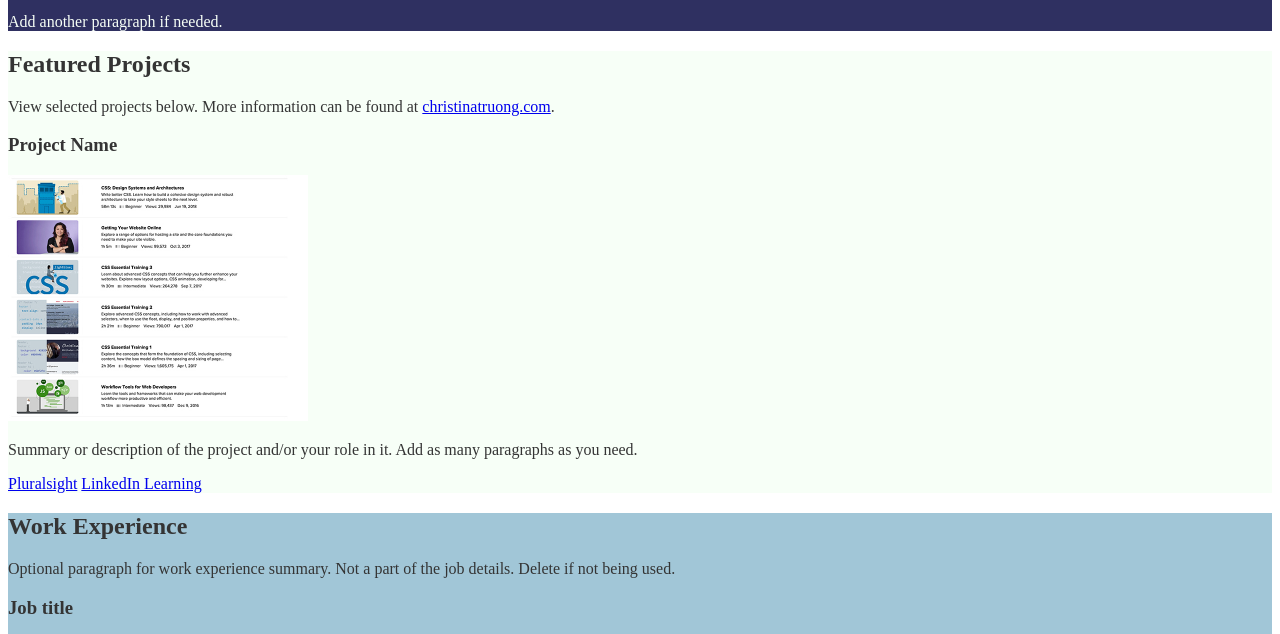
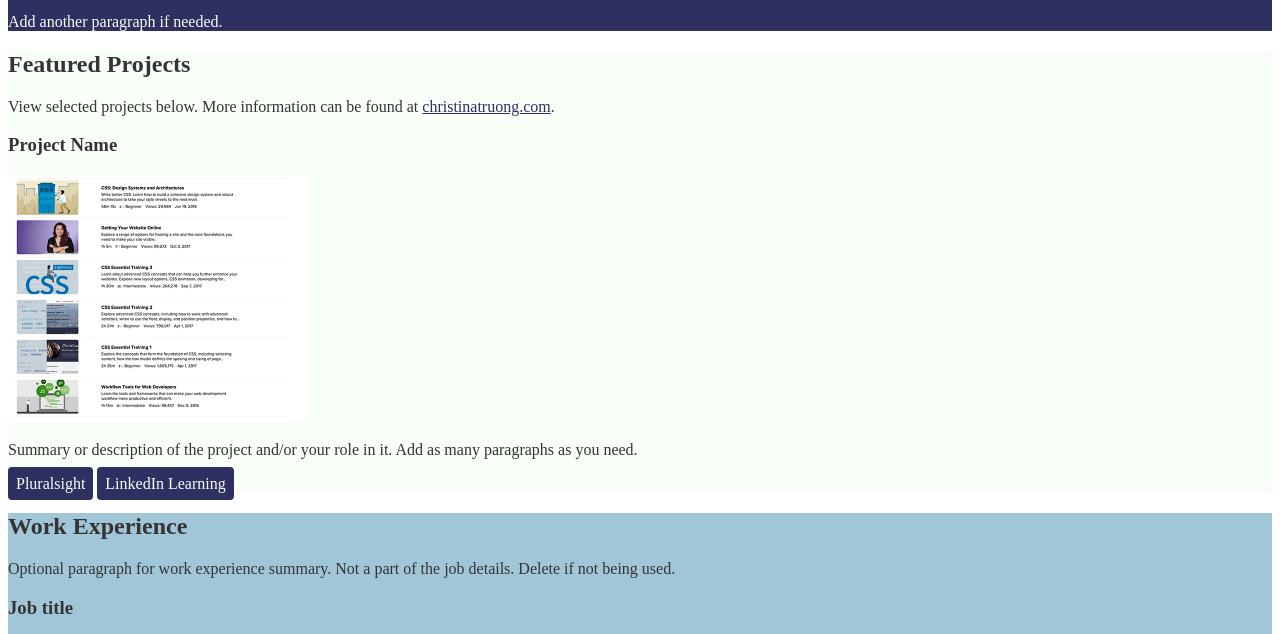
Before and after one commit to desfolio/css-portfolio, a plain HTML site: page index.html in a window 1280 px wide. Shown: the part 166-800 px from the top of the page. Drawn offline with Linux system fonts and the light colour scheme.

Commit message:
Update btn style for links in project section

```diff
--- a/css/style.css
+++ b/css/style.css
@@ -6,6 +6,12 @@ body {
 
 img {
     width: 300px;
+}
+a {
+   color:  #FFE66D
+}
+a:hover {
+    text-decoration: none;
 }
 
 /* Profile
@@ -20,7 +26,19 @@ header{
 .projects{
     background: #F7FFF7;
 }
-
+.projects a {
+    color: #2F3061;
+}
+.projects .btn {
+    color: #F7FFF7;
+    background: #2F3061;
+    text-decoration: none;
+    padding: 8px;
+    border-radius: 4px;
+}
+.projects .btn:hover {
+    background: rgba(47, 48, 97, 80%);
+}
 /* Work Experience
 -------------------------------- */
 .work-experience{
```
